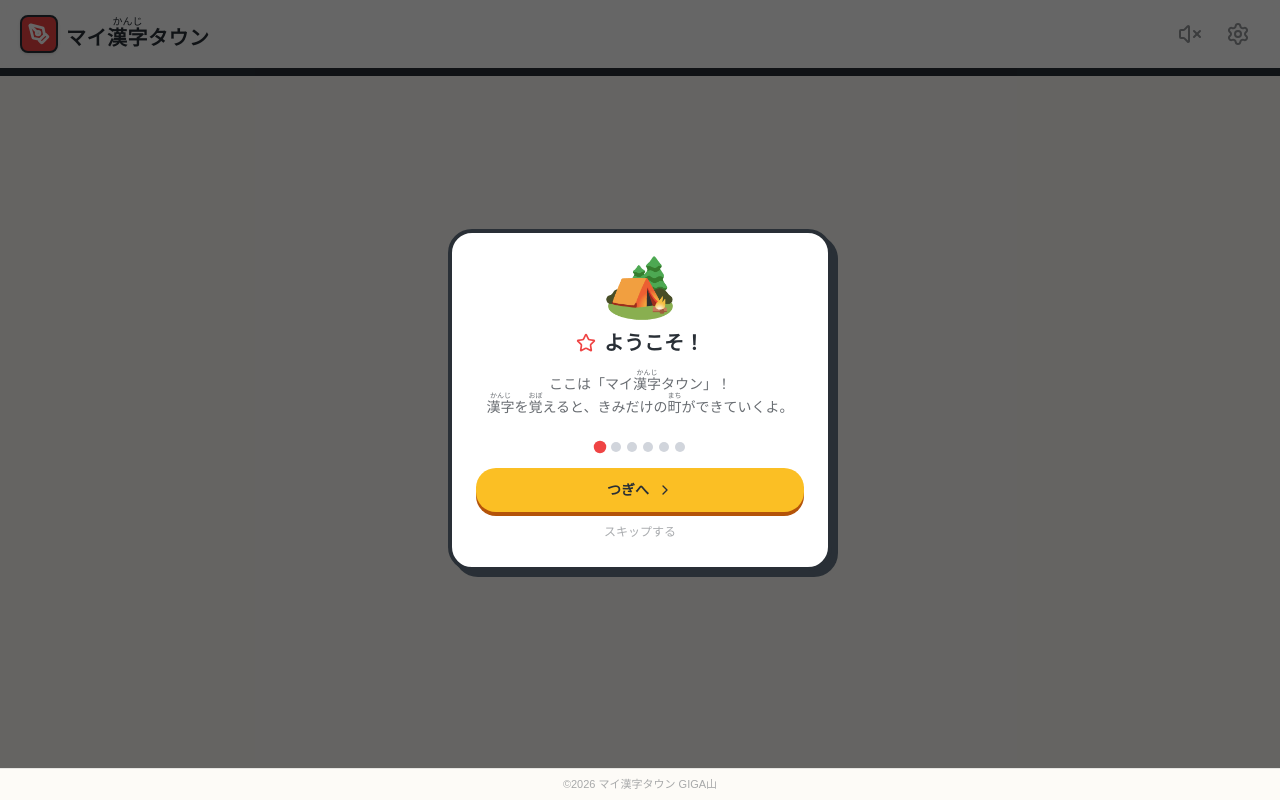
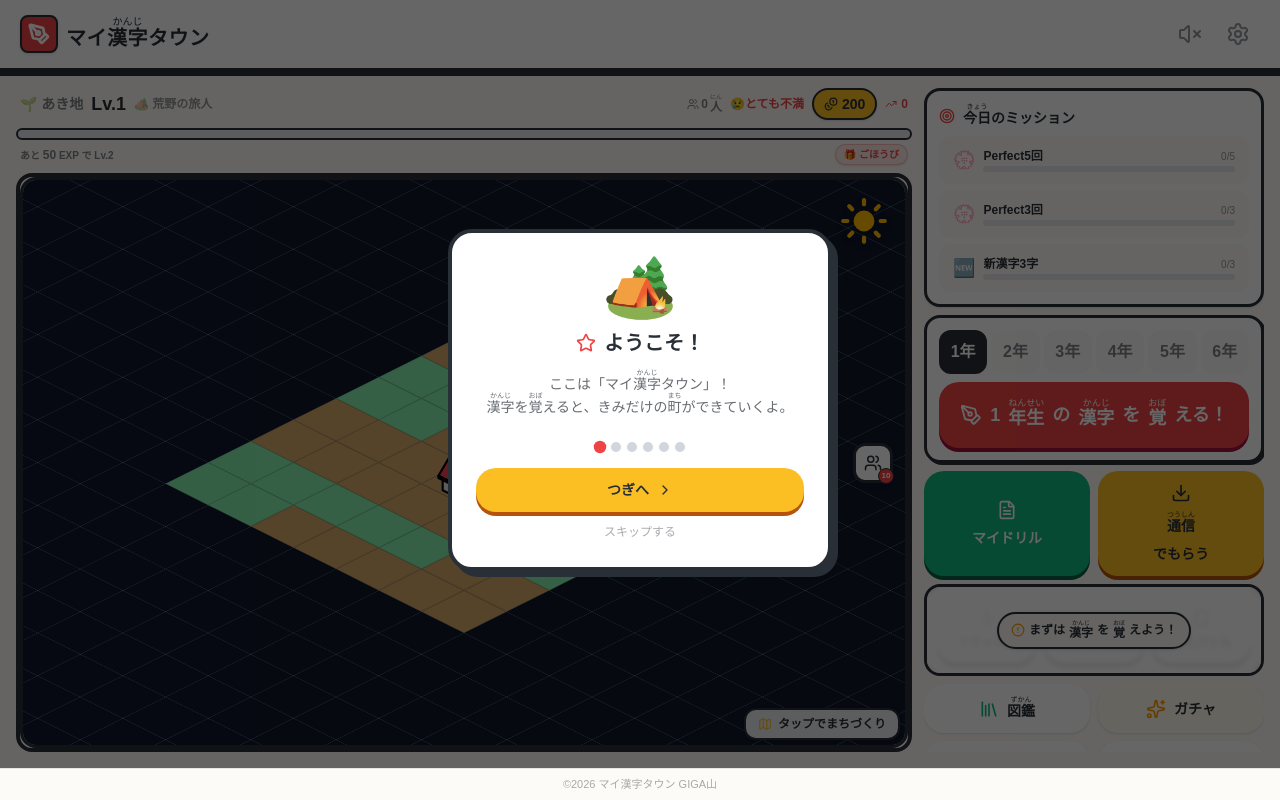
Before and after one commit to GIGAyama/KANJI_Town, a React (Vite) app: page / in a window 1280 px wide. Built offline with nearby package versions, Linux system fonts and the light colour scheme; a web font is replaced by a local one.

Commit message:
fix(map): ターミナル参照エラー (itemId is not defined) を修正

```diff
--- a/src/components/town/DraggableTownMap.jsx
+++ b/src/components/town/DraggableTownMap.jsx
@@ -422,7 +422,7 @@ const DraggableTownMap = ({ mapData, isDanger, isEditing, onCellTap, reviewCount
       }
 
       // 開拓可能な地形
-      const terrainColors = isTerrain ? (TERRAIN_COLORS[itemId] || TERRAIN_COLORS.t_roughland) : null;
+      const terrainColors = isTerrain ? (TERRAIN_COLORS[baseItemId] || TERRAIN_COLORS.t_roughland) : null;
 
       if (CULTIVATABLE_TERRAIN.has(baseItemId)) {
         result.push({ depth, element:
```
